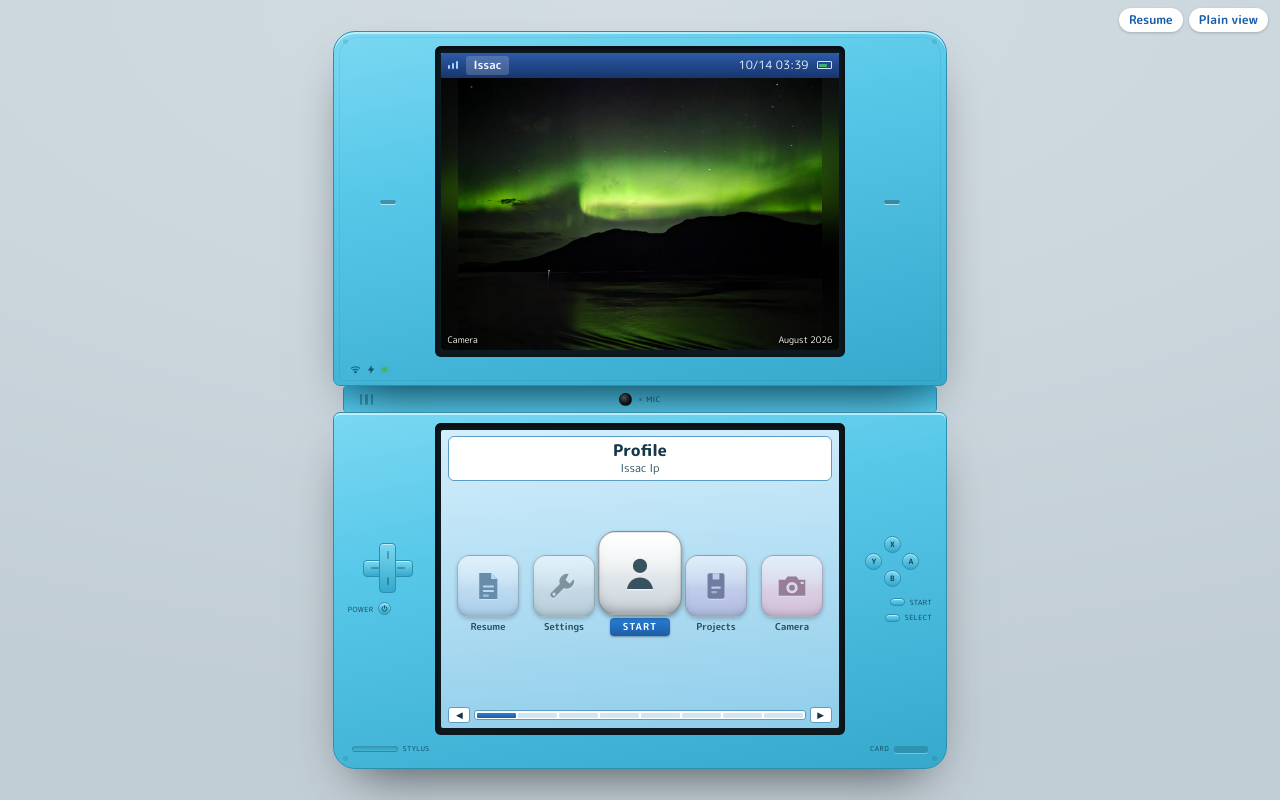
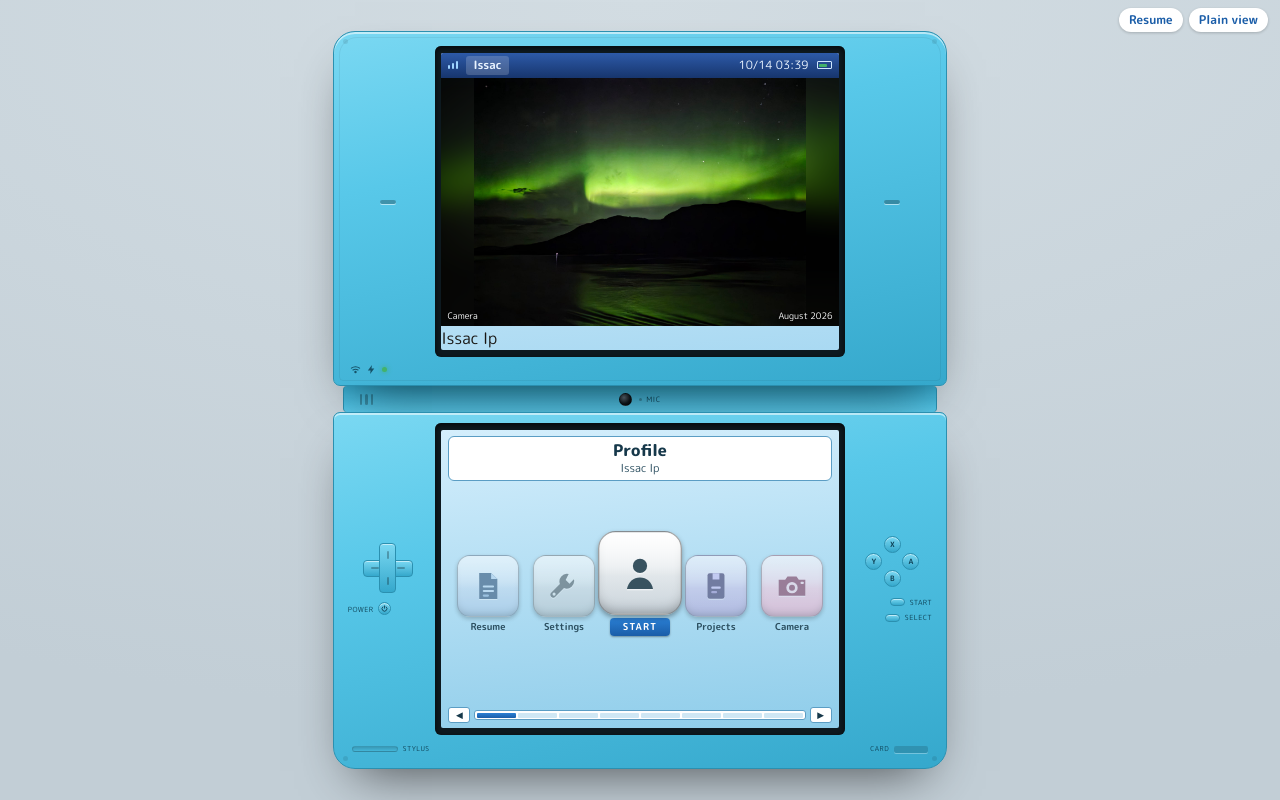
Before and after one commit to issac-23/portfolio, a Next.js app: page / in a window 1280 px wide. Built offline with nearby package versions, Linux system fonts and the light colour scheme.

Commit message:
Add the boot screen to both screens

```diff
--- a/components/dsi/Device.tsx
+++ b/components/dsi/Device.tsx
@@ -33,6 +33,9 @@ export default function Device({ top, bottom }: DeviceProps) {
             <div className="dsi-screen">
               {top}
               <div className="dsi-fx" aria-hidden="true" />
+              <div className="dsi-boot" aria-hidden="true">
+                <span className="dsi-boot-mark">Issac Ip</span>
+              </div>
             </div>
           </div>
           <div aria-hidden="true">
@@ -83,6 +86,7 @@ export default function Device({ top, bottom }: DeviceProps) {
             <div className="dsi-screen">
               {bottom}
               <div className="dsi-fx" aria-hidden="true" />
+              <div className="dsi-boot" aria-hidden="true" />
             </div>
           </div>
 
```
